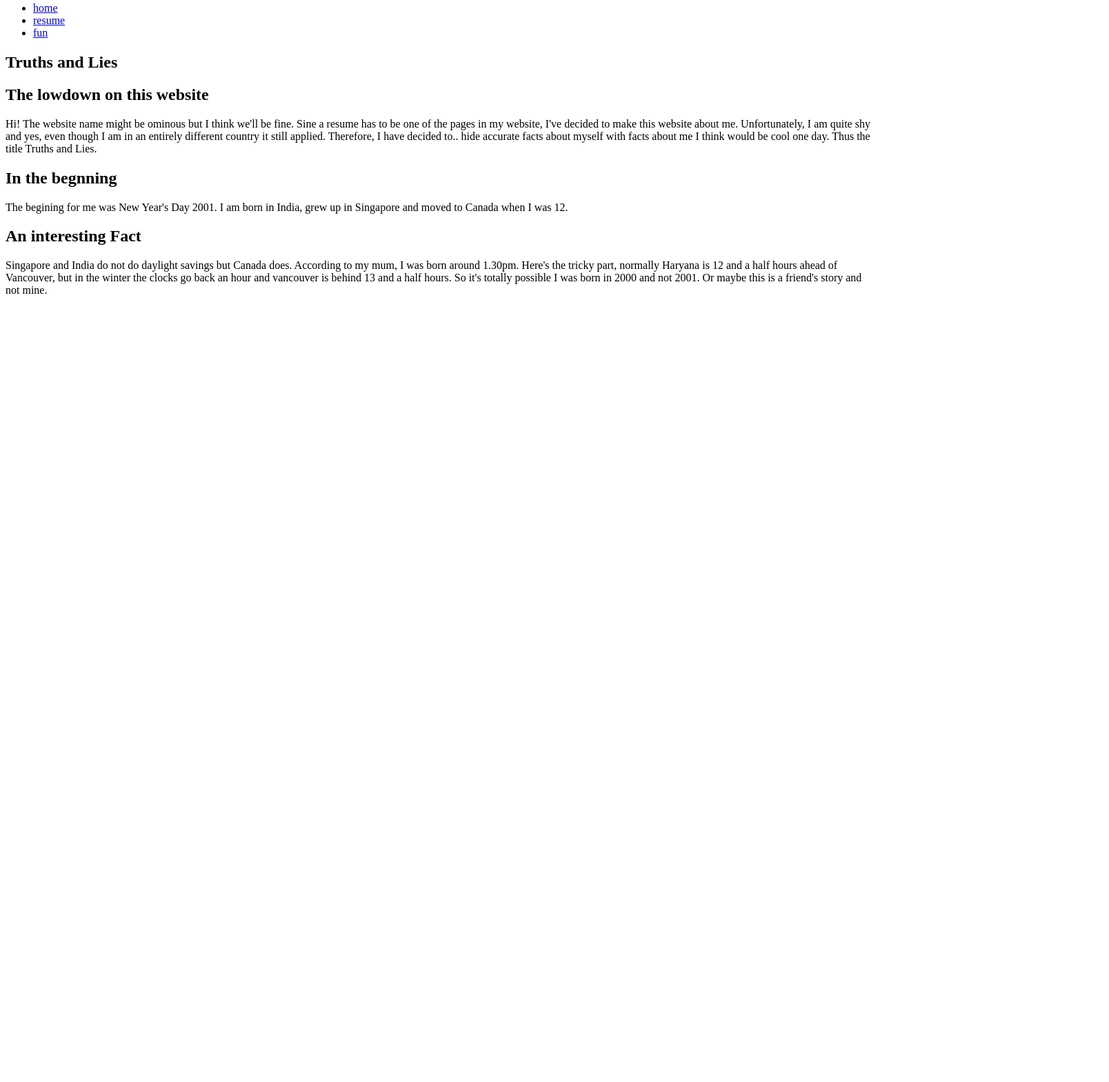
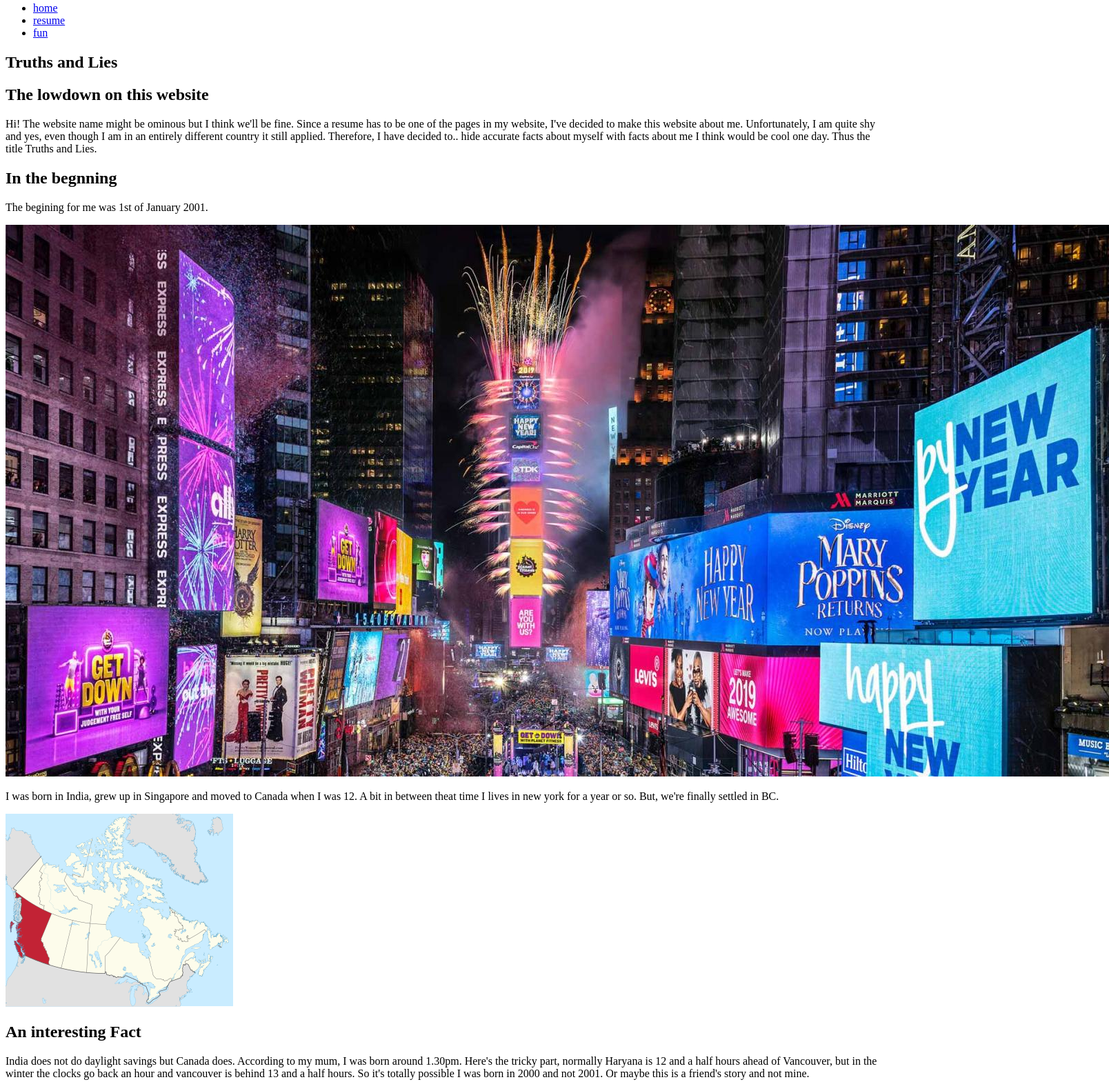
Before and after one commit to bisamk1111/projectone, a plain HTML site: page index.html in a window 1280 px wide. Shown: the part 13-1582 px from the top of the page at 69% size, 1608 px wide, since content can reach past the window. Before the commit the page ends 800 px from the top, so only its background shows below. Drawn offline with Linux system fonts and the light colour scheme.

Commit message:
finalizing

```diff
--- a/index.html
+++ b/index.html
@@ -13,8 +13,14 @@
   </ul>
   <h1>Truths and Lies</h1>
   <h2>The lowdown on this website</h2>
-  <p>Hi! The website name might be ominous but I think we'll be fine. Sine a resume has to be one of the pages in my website, I've decided to make this website about me. Unfortunately, I am quite shy and yes, even though I am in an entirely different country it still applied. Therefore, I have decided to.. hide accurate facts about myself with facts about me I think would be cool one day. Thus the title Truths and Lies.</p>
+  <p>Hi! The website name might be ominous but I think we'll be fine. Since a resume has to be one of the pages in my website, I've decided to make this website about me. Unfortunately, I am quite shy and yes, even though I am in an entirely different country it still applied. Therefore, I have decided to.. hide accurate facts about myself with facts about me I think would be cool one day. Thus the title Truths and Lies.</p>
   <h2>In the begnning</h2>
-  <p>The begining for me was New Year's Day 2001. I am born in India, grew up in Singapore and moved to Canada when I was 12.
+  <p>The begining for me was 1st of January 2001.</p>
+  <img src="images/new_years.jpg" alt= Happy New Year's Day!">
+  <p>I was born in India, grew up in Singapore and moved to Canada when I was 12. A bit in between theat time I lives in new york for a year or so. But, we're finally settled in BC.</p>
+  <img src="images/bc.png" alt= Beautiful British Columbia">
   <h2>An interesting Fact</h2>
-  <p>Singapore and India do not do daylight savings but Canada does. According to my mum, I was born around 1.30pm. Here's the tricky part, normally Haryana is 12 and a half hours ahead of Vancouver, but in the winter the clocks go back an hour and vancouver is behind 13 and a half hours. So it's totally possible I was born in 2000 and not 2001. Or maybe this is a friend's story and not mine.</p>
+  <p>India does not do daylight savings but Canada does. According to my mum, I was born around 1.30pm. Here's the tricky part, normally Haryana is 12 and a half hours ahead of Vancouver, but in the winter the clocks go back an hour and vancouver is behind 13 and a half hours. So it's totally possible I was born in 2000 and not 2001. Or maybe this is a friend's story and not mine.</p>
+
+<body>
+<html>
```
Also changed, not shown: images/bc.png (added).
